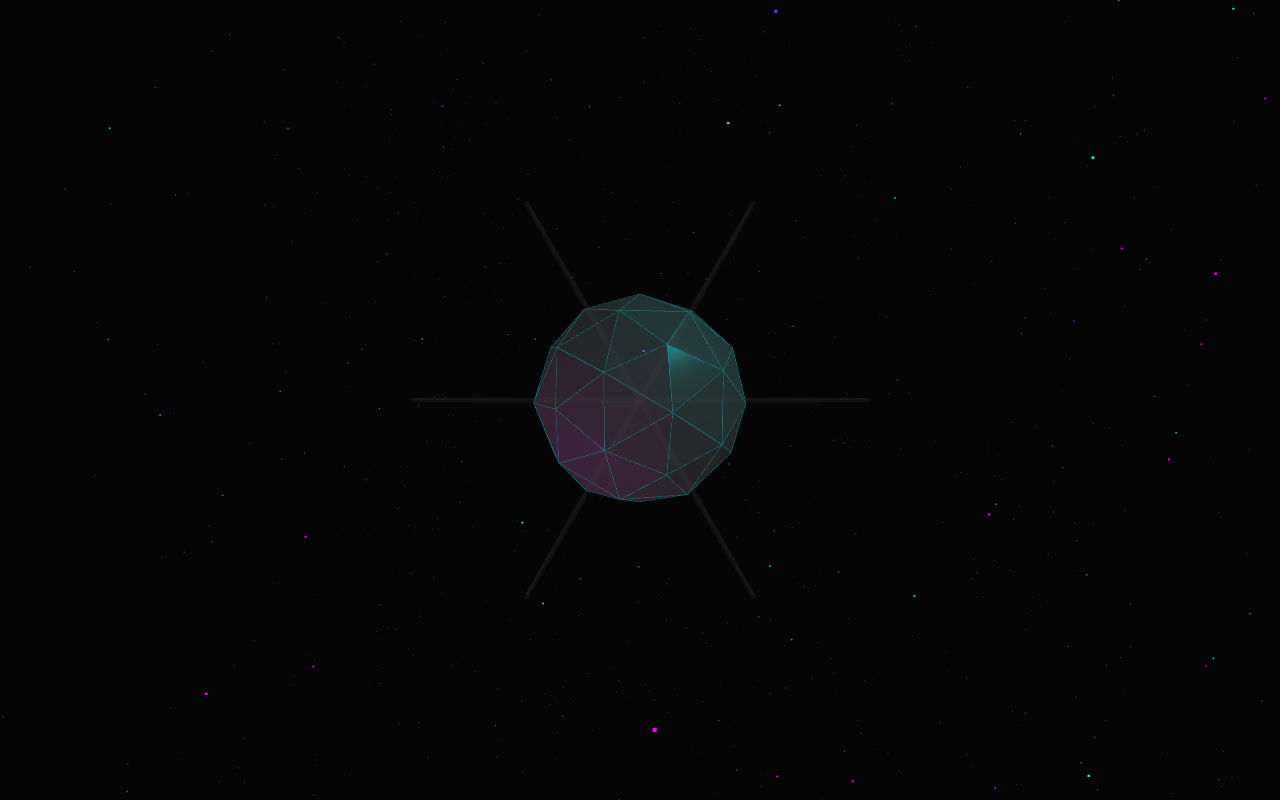
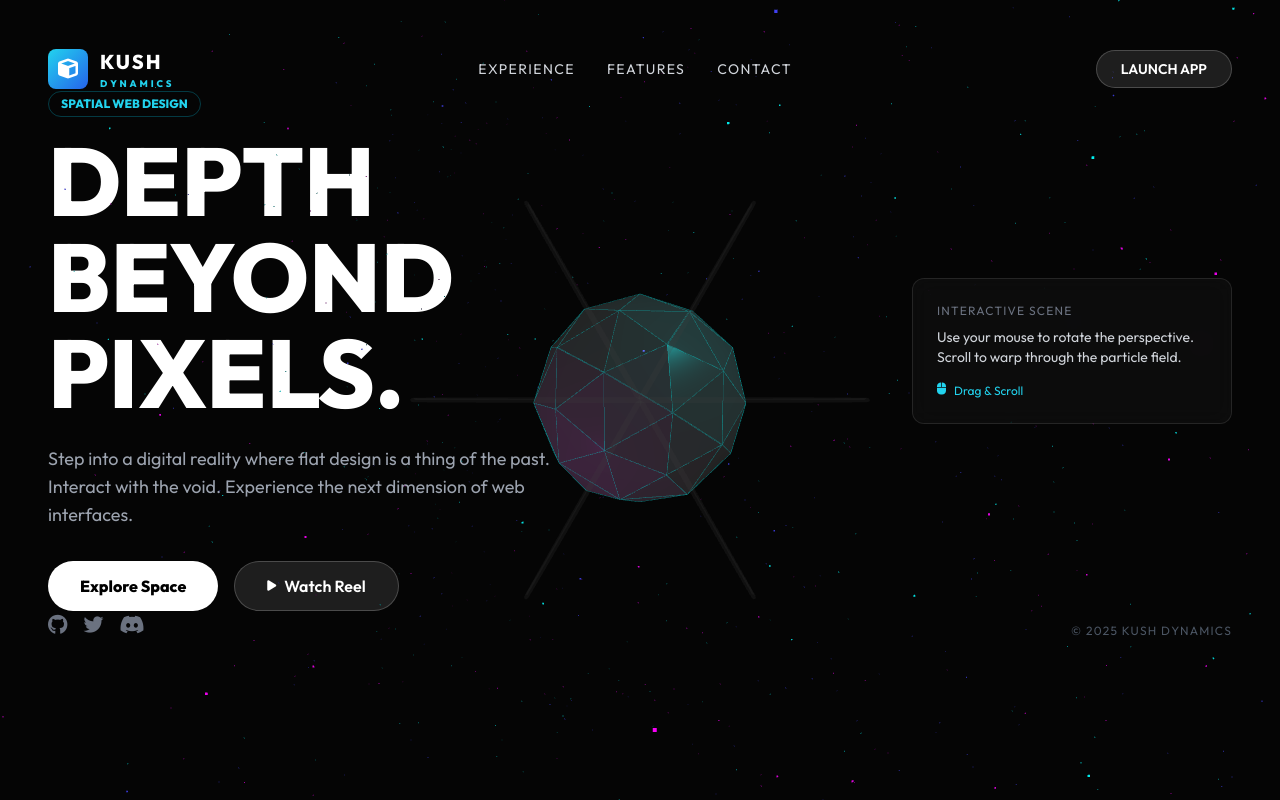
Before and after one commit to shahkv95/dynamics, a plain HTML site: page index.html in a window 1280 px wide. Drawn offline with nearby package versions, Linux system fonts and the light colour scheme; animation ran at ten frames a second.

Commit message:
Enhance HTML structure and comments for clarity

```diff
--- a/index.html
+++ b/index.html
@@ -5,10 +5,10 @@
     <meta name="viewport" content="width=device-width, initial-scale=1.0"/>
     <title>Kush Dynamics | 3D Spatial Landing</title>
 
-    <!-- Tailwind -->
+    <!-- Tailwind CSS -->
     <script src="https://cdn.tailwindcss.com"></script>
 
-    <!-- Fonts -->
+    <!-- Google Fonts -->
     <link href="https://fonts.googleapis.com/css2?family=Outfit:wght@300;400;600;800&display=swap" rel="stylesheet">
 
     <!-- Font Awesome -->
@@ -17,17 +17,96 @@
     <!-- App Styles -->
     <link rel="stylesheet" href="css/styles.css">
 </head>
+
 <body>
 
     <div id="canvas-container"></div>
 
-    <!-- Three.js -->
+    <div id="ui-layer" class="p-6 md:p-12">
+
+        <header class="flex justify-between items-center w-full pointer-events-auto fade-in-up">
+            <div class="flex items-center gap-3">
+                <div class="w-10 h-10 bg-gradient-to-br from-cyan-400 to-blue-600 rounded-lg flex items-center justify-center">
+                    <i class="fa-solid fa-cube text-white text-xl"></i>
+                </div>
+                <div class="flex flex-col">
+                    <span class="text-xl font-bold tracking-widest">KUSH</span>
+                    <span class="text-[0.6rem] text-cyan-400 font-bold tracking-[0.3em] uppercase">Dynamics</span>
+                </div>
+            </div>
+
+            <nav class="hidden md:flex gap-8 text-sm uppercase tracking-widest text-gray-300">
+                <a href="#" class="hover:text-white">Experience</a>
+                <a href="#" class="hover:text-white">Features</a>
+                <a href="#" class="hover:text-white">Contact</a>
+            </nav>
+
+            <button class="glass-btn px-6 py-2 rounded-full text-sm font-semibold uppercase">
+                Launch App
+            </button>
+        </header>
+
+        <main class="flex flex-col md:flex-row items-center justify-between flex-grow">
+            <div class="max-w-2xl pointer-events-auto mt-20 md:mt-0">
+                <div class="inline-block px-3 py-1 mb-4 border border-cyan-500/30 rounded-full text-cyan-400 text-xs font-bold uppercase">
+                    Spatial Web Design
+                </div>
+
+                <h1 class="text-5xl md:text-7xl lg:text-8xl font-extrabold leading-tight mb-6">
+                    DEPTH<br/>BEYOND<br/>PIXELS.
+                </h1>
+
+                <p class="text-gray-400 text-lg max-w-lg mb-8">
+                    Step into a digital reality where flat design is a thing of the past.
+                    Interact with the void. Experience the next dimension of web interfaces.
+                </p>
+
+                <div class="flex gap-4">
+                    <button id="explore-btn" class="bg-white text-black px-8 py-3 rounded-full font-bold">
+                        Explore Space
+                    </button>
+
+                    <button class="glass-btn px-8 py-3 rounded-full font-semibold flex items-center gap-2">
+                        <i class="fa-solid fa-play text-xs"></i>
+                        Watch Reel
+                    </button>
+                </div>
+            </div>
+
+            <div class="glass-panel p-6 rounded-xl max-w-xs pointer-events-auto">
+                <div class="text-xs text-gray-500 uppercase tracking-widest mb-2">
+                    Interactive Scene
+                </div>
+                <p class="text-sm text-gray-300">
+                    Use your mouse to rotate the perspective.
+                    Scroll to warp through the particle field.
+                </p>
+                <div class="mt-4 flex gap-2 text-cyan-400 text-xs">
+                    <i class="fa-solid fa-mouse"></i>
+                    <span>Drag & Scroll</span>
+                </div>
+            </div>
+        </main>
+
+        <footer class="flex justify-between items-end pb-6 pointer-events-auto">
+            <div class="flex gap-4 text-gray-500">
+                <i class="fa-brands fa-github text-xl"></i>
+                <i class="fa-brands fa-twitter text-xl"></i>
+                <i class="fa-brands fa-discord text-xl"></i>
+            </div>
+            <div class="text-xs text-gray-600 uppercase tracking-widest">
+                © 2025 Kush Dynamics
+            </div>
+        </footer>
+
+    </div>
+
     <script src="https://cdnjs.cloudflare.com/ajax/libs/three.js/r128/three.min.js"></script>
 
-    <!-- App Scripts -->
     <script src="js/config.js"></script>
     <script src="js/scene.js"></script>
     <script src="js/interactions.js"></script>
     <script src="js/main.js"></script>
+
 </body>
 </html>
```
